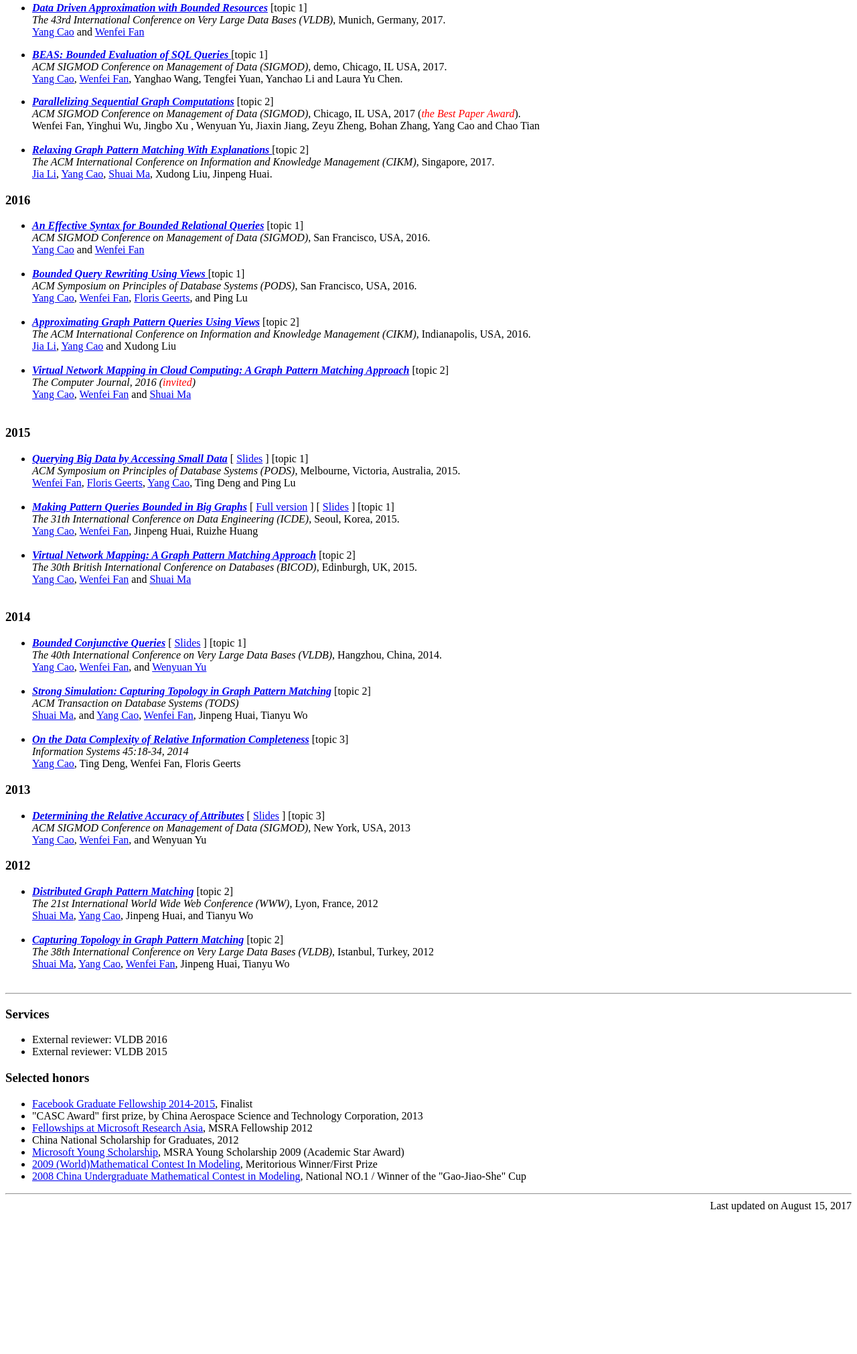
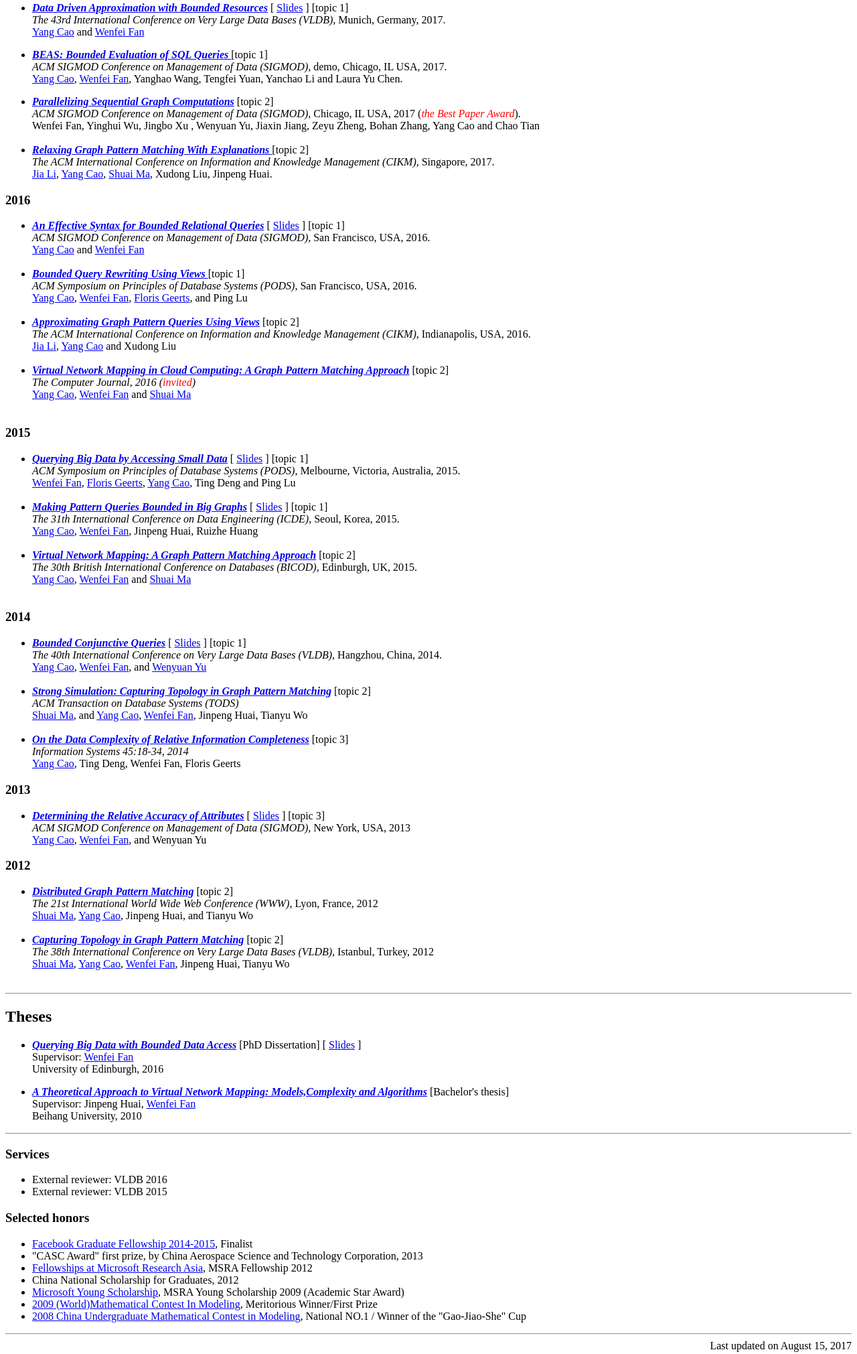
Before and after one commit to yang-cao/yang-cao.github.io, a plain HTML site: page index.html in a window 1280 px wide. Shown: the part 597-2618 px from the top of the page at 67% size. Before the commit the page ends 2414 px from the top, so only its background shows below. Drawn offline with Linux system fonts and the light colour scheme; a script that the page names is missing.

Commit message:
update theses and slides

```diff
--- a/index.html
+++ b/index.html
@@ -101,7 +101,9 @@ Database Theory and Systems, especially:
         <ul>
 
 <li><b>
-<cite> <a href="papers/vldb17.pdf">Data Driven Approximation with Bounded Resources</a> </cite></b>[topic 1]<br>
+<cite> <a href="papers/vldb17.pdf">Data Driven Approximation with Bounded Resources</a> </cite></b>
+    [&nbsp;<a href="./papers/VLDB17.pptx">Slides</a>&nbsp;]
+    [topic 1]<br>
 <em>  The 43rd International Conference on Very Large Data Bases (VLDB)</em>, Munich, Germany, 2017.<br>
 <a href="http://homepages.inf.ed.ac.uk/ycao/">Yang Cao</a> and
 <a href="http://homepages.inf.ed.ac.uk/wenfei/">Wenfei Fan</a>
@@ -163,6 +165,7 @@ Database Theory and Systems, especially:
 
         <li>
         <cite><b><a href="http://dl.acm.org/authorize?N26337">An Effective Syntax for Bounded Relational Queries</a></b> </cite>
+        [&nbsp;<a href="./papers/SIGMOD16-slides.pdf">Slides</a>&nbsp;]
             [topic 1]
             <br>
             <em>ACM SIGMOD Conference on Management of Data (SIGMOD)</em>, San Francisco, USA, 2016. <br>
@@ -235,7 +238,6 @@ Database Theory and Systems, especially:
 
             <li>
             <cite><b><a href="./papers/icde15.pdf">Making Pattern Queries Bounded in Big Graphs</a></b> </cite>
-            [&nbsp;<a href="./papers/boundedG-full.pdf">Full version</a>&nbsp;]
             [&nbsp;<a href="./papers/BoundedG.ppt">Slides</a>&nbsp;]
             [topic 1]
             <br>
@@ -351,6 +353,29 @@ Database Theory and Systems, especially:
 	</div>
 
 
+
+    <hr>
+     <a name = "thesis" style = "font-family: arial,sans-serif; color: #00c"></a>
+      <div class="thesis">
+           <style>.A{text-decoration:none}</style>
+            <h2>Theses</h2>
+             <ul>
+                  <li>
+                      <cite><a href="./papers/thesis-2.pdf"><b>Querying Big Data with Bounded Data Access</b></a></cite>
+                            [PhD Dissertation] [&nbsp;<a href="./papers/PhD-defense.pdf">Slides</a>&nbsp;]<br>
+                             Supervisor: <a href="http://homepages.inf.ed.ac.uk/wenfei/">Wenfei Fan</a></br>
+                             University of Edinburgh, 2016
+                              <br><p></p></li>
+
+
+                     <li>
+                         <cite><a href="./papers/thesis-1.pdf"><b>A Theoretical Approach to Virtual Network Mapping: Models,Complexity and Algorithms</b></a></cite>
+                           [Bachelor's thesis] <br>
+                            <a> Supervisor: Jinpeng Huai</a>, <a href="http://homepages.inf.ed.ac.uk/wenfei/">Wenfei Fan</a></br>
+                            <a>Beihang University, 2010</a>
+                             </li></ul>
+
+
 <hr>
 
 <a name = "services" style = "font-family: arial,sans-serif; color: #00c"></a>
```
Also changed, not shown: 6 other files.
